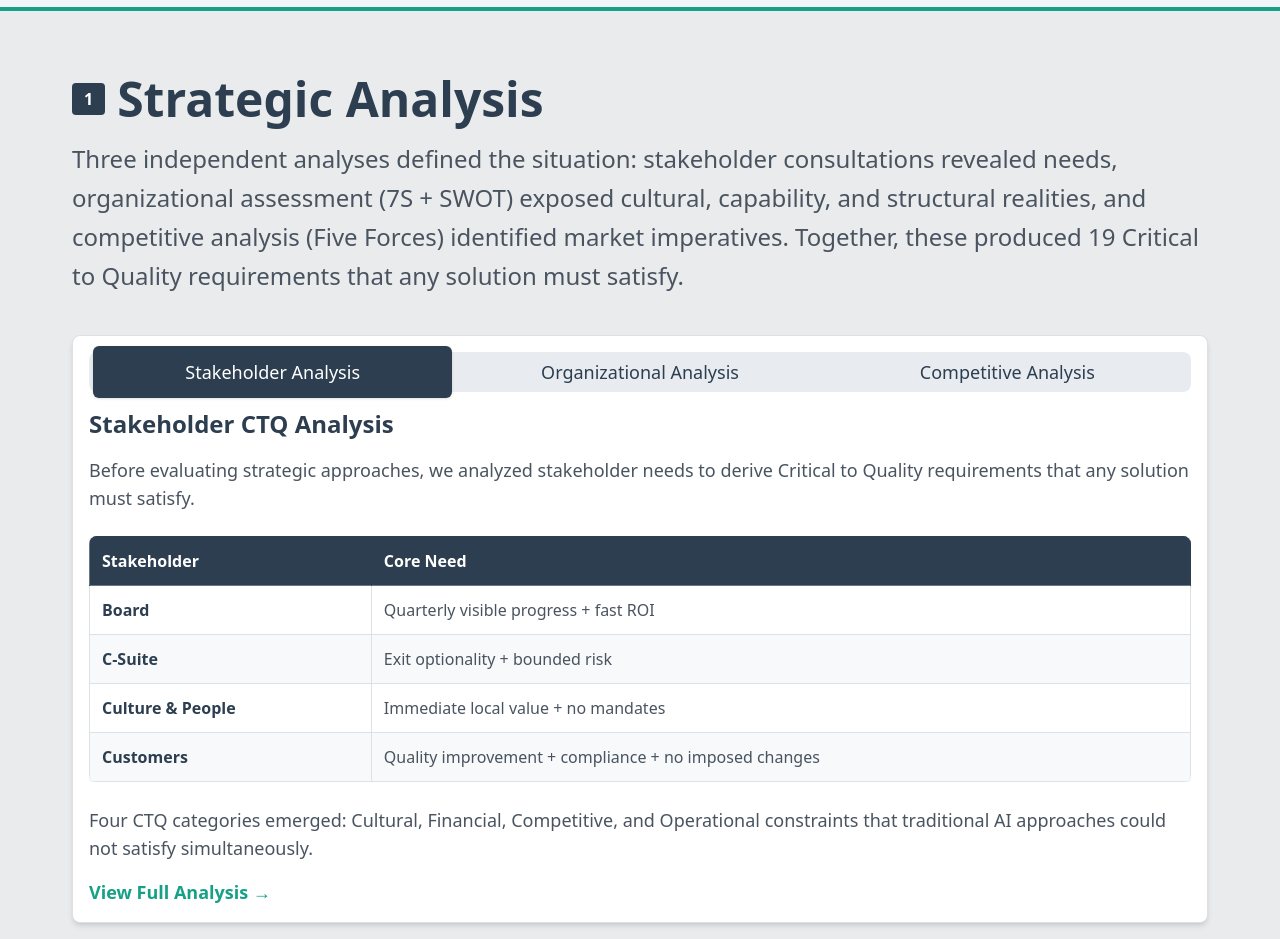
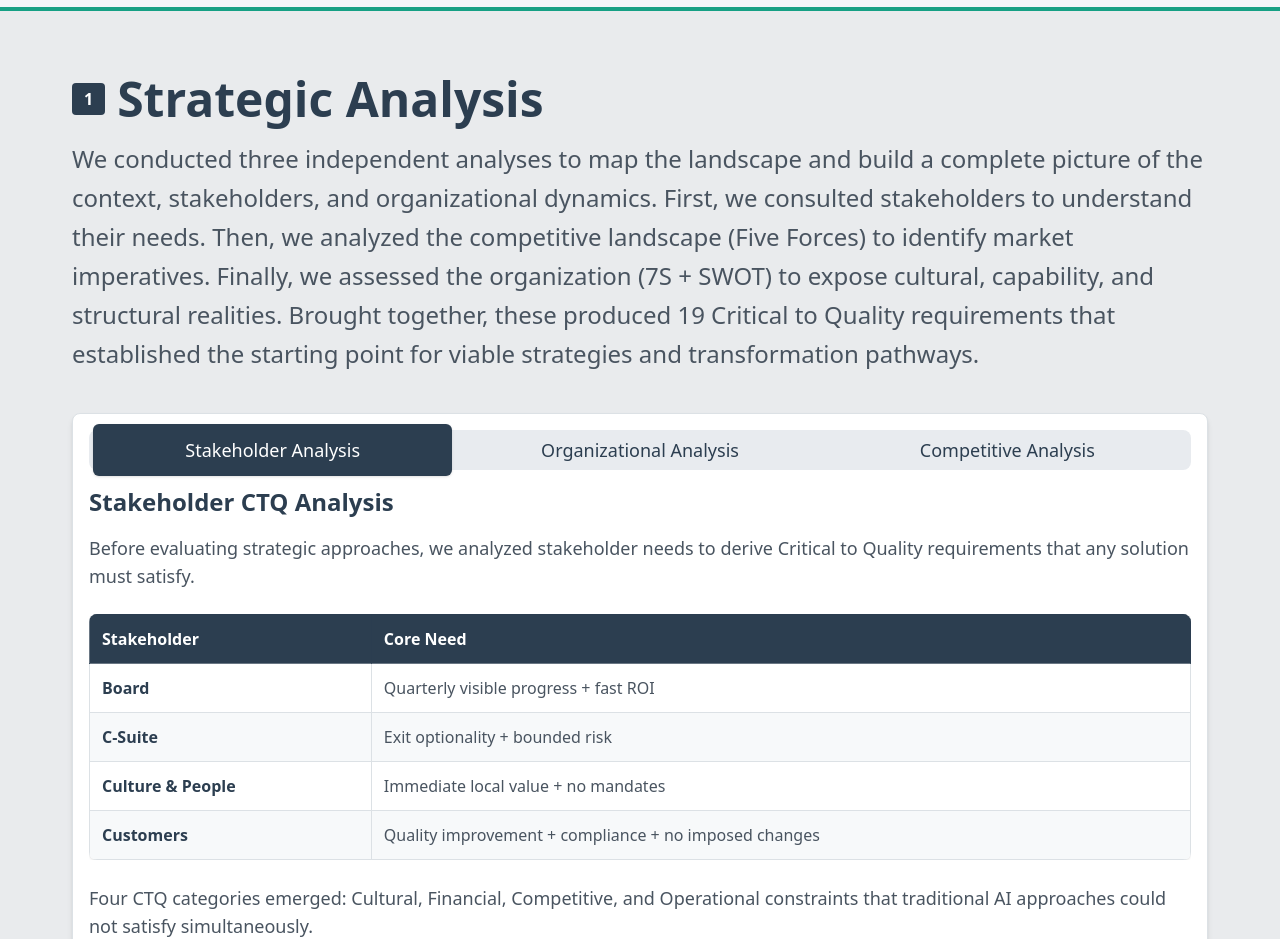
Before and after one commit to deepdmk/enterprise-ai-case-study, a Next.js app in the folder website/: page /enterprise-ai-case-study/strategy in a window 1280 px wide. Shown: the part 1020-1959 px from the top of the page. Built offline with nearby package versions, Linux system fonts and the light colour scheme.

Commit message:
Rewrite Strategic Analysis intro to use active voice and progressive structure

```diff
--- a/website/app/strategy/page.tsx
+++ b/website/app/strategy/page.tsx
@@ -49,10 +49,13 @@ export default function StrategyPage() {
           </h2>
 
           <p className="text-xl md:text-2xl text-gray-700 leading-relaxed mb-10">
-            Three independent analyses defined the situation: stakeholder consultations revealed needs,
-            organizational assessment (7S + SWOT) exposed cultural, capability, and structural realities,
-            and competitive analysis (Five Forces) identified market imperatives. Together, these produced
-            19 Critical to Quality requirements that any solution must satisfy.
+            We conducted three independent analyses to map the landscape and build a complete
+            picture of the context, stakeholders, and organizational dynamics. First, we consulted
+            stakeholders to understand their needs. Then, we analyzed the competitive landscape (Five Forces)
+            to identify market imperatives. Finally, we assessed the organization (7S + SWOT) to expose
+            cultural, capability, and structural realities. Brought together, these produced 19 Critical
+            to Quality requirements that established the starting point for viable strategies and
+            transformation pathways.
           </p>
 
           <StrategicAnalysisTabs />
```
